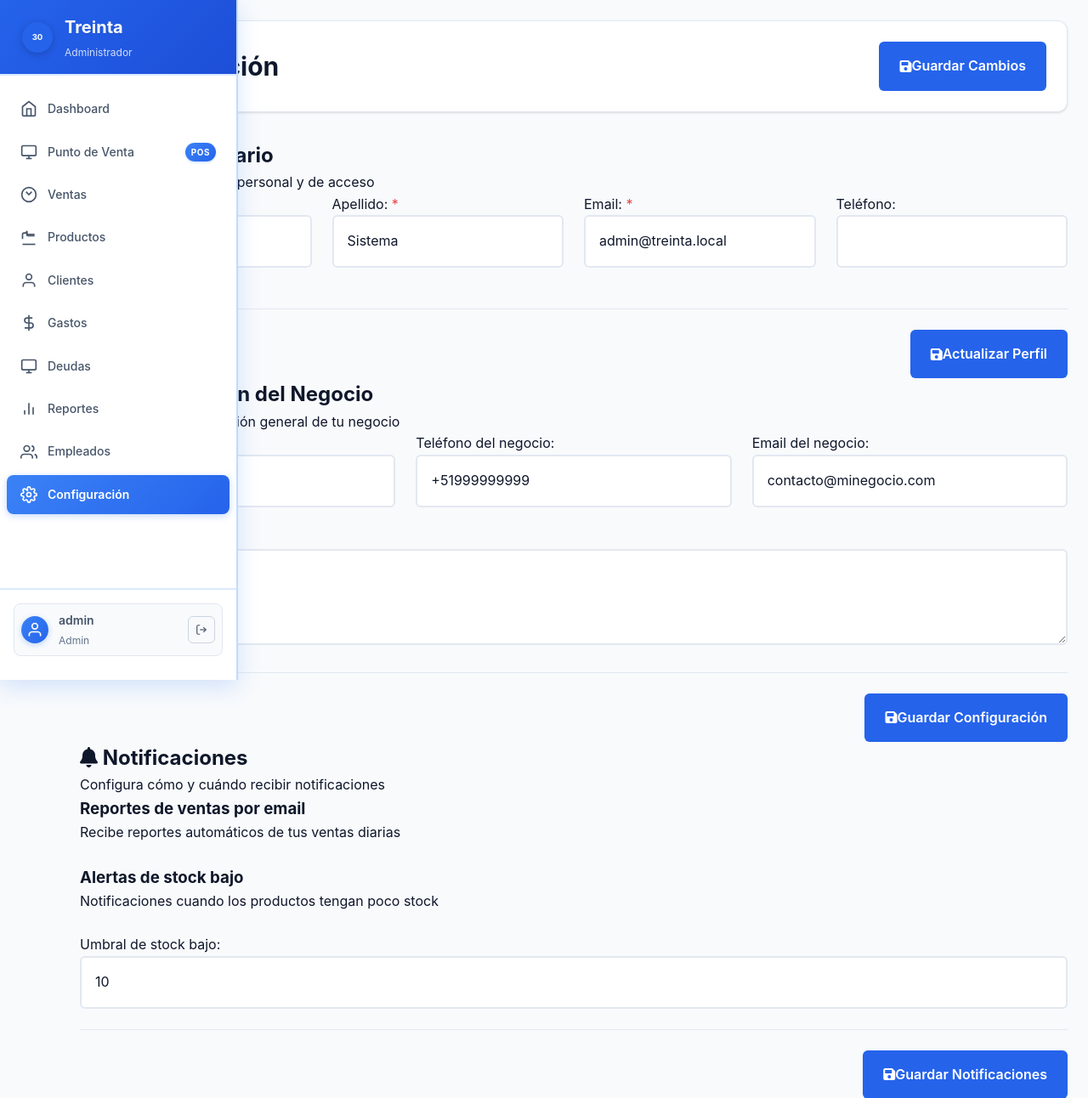
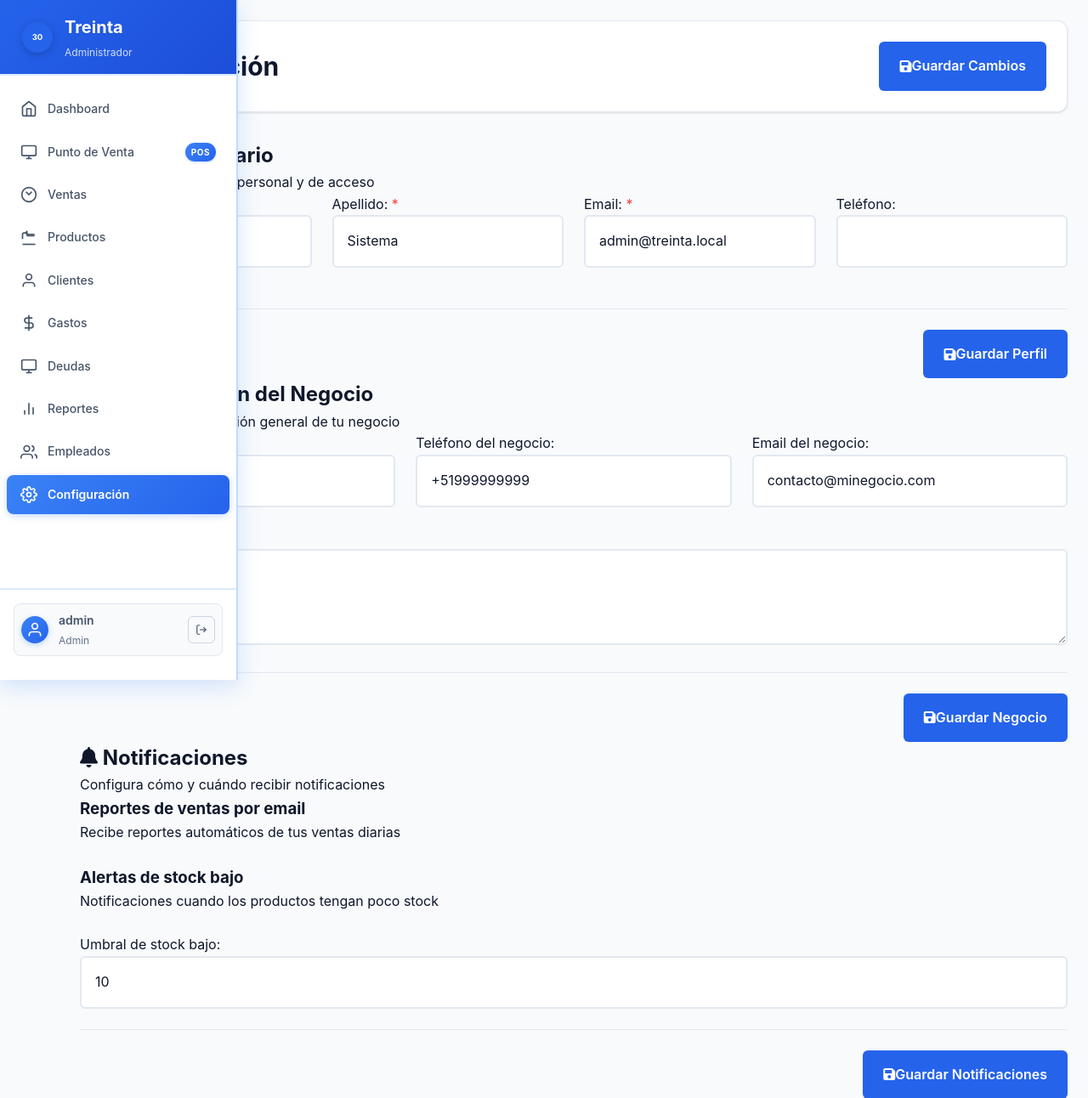
Before and after one commit to Codearlo/sistema_tienda, a PHP site: page /settings.php in a window 1280 px wide. Shown: the top 1292 px of the page at 85% size. Run offline with PHP 8.4, Linux system fonts and the light colour scheme; a user stored in the database is signed in; data comes from the database, SQL or seed files in the repository.

Commit message:
Subiendo los archivos

```diff
--- a/settings.php
+++ b/settings.php
@@ -179,7 +179,7 @@ $business_info = array_merge([
 
                     <div class="form-actions">
                         <button type="submit" class="btn btn-primary">
-                            <i class="fas fa-save"></i> Actualizar Perfil
+                            <i class="fas fa-save"></i> Guardar Perfil
                         </button>
                     </div>
                 </form>
@@ -220,7 +220,7 @@ $business_info = array_merge([
 
                     <div class="form-actions">
                         <button type="submit" class="btn btn-primary">
-                            <i class="fas fa-save"></i> Guardar Configuración
+                            <i class="fas fa-save"></i> Guardar Negocio
                         </button>
                     </div>
                 </form>
@@ -351,19 +351,27 @@ $business_info = array_merge([
         }
 
         function saveAllSettings() {
-            alert('Guardando configuraciones...');
+            // Mostrar mensaje de confirmación real
+            if (confirm('¿Guardar todos los cambios?')) {
+                alert('Configuraciones guardadas exitosamente');
+                // Aquí iría la lógica real de guardado
+                // Por ahora solo mostramos el mensaje
+            }
         }
 
         function exportData() {
-            alert('Exportando datos...');
+            alert('Función de exportar datos en desarrollo');
         }
 
         function backupDatabase() {
-            alert('Creando respaldo...');
+            alert('Función de respaldo en desarrollo');
         }
 
         function deleteAccount() {
-            alert('Eliminando cuenta...');
+            if (confirm('¿Estás seguro de que quieres eliminar tu cuenta? Esta acción no se puede deshacer.')) {
+                alert('Eliminando cuenta...');
+                // Aquí iría la lógica real de eliminación
+            }
         }
     </script>
 </body>
```
